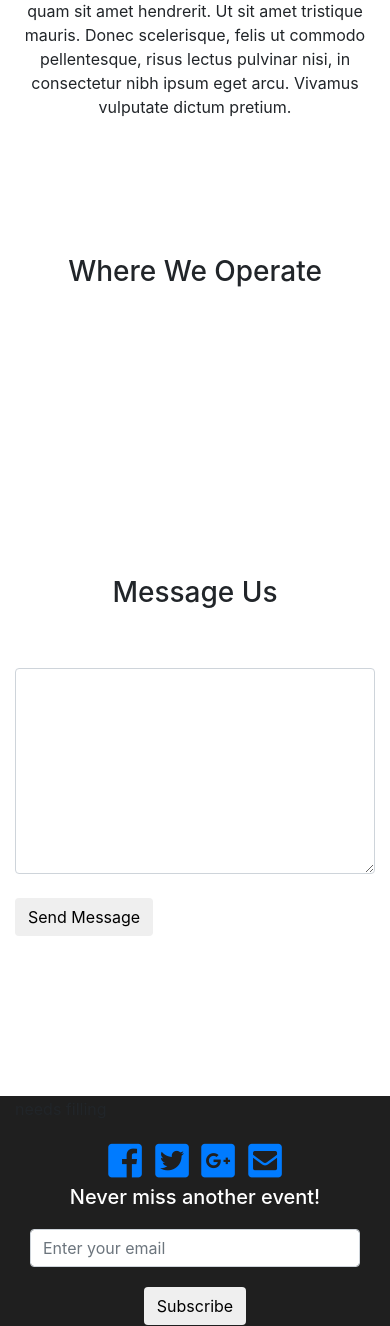
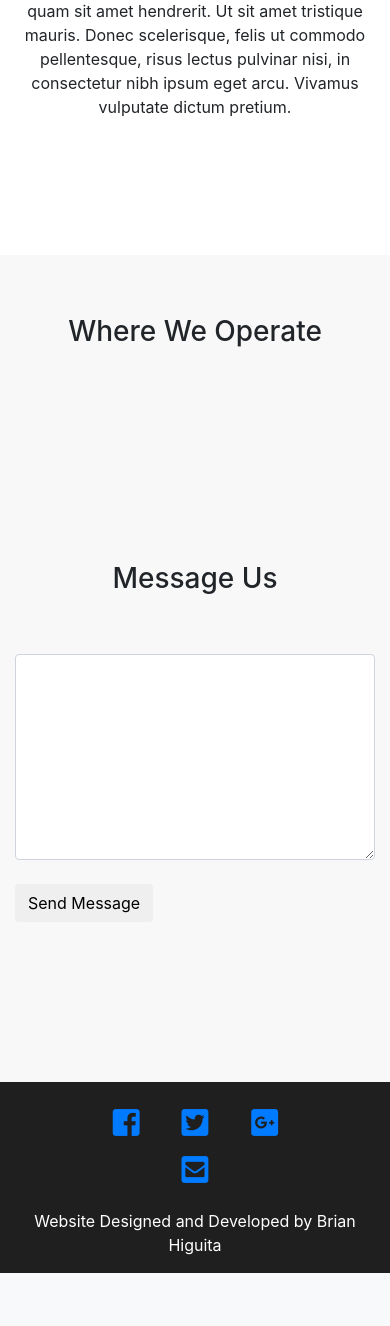
Before and after one commit to brianhiguita/events_manager, a PHP site: page / in a window 390 px wide. Shown: the part 1332-2658 px from the top of the page. After the commit the page ends 2605 px from the top, so only its background shows below. Run offline with PHP 8.4, Linux system fonts and the light colour scheme; data that the repository does not hold is empty; some libraries are stand-ins or nearby versions.

Commit message:
homepage and footer improvements. created by added

```diff
--- a/css/style.css
+++ b/css/style.css
@@ -95,17 +95,30 @@
   color: rgba(255, 255, 255, 0.8);
 }
 
-/* MORE INFO */
+/* message and location */
 
-.home-more-info {
-  padding-bottom: 50px;
+.contact-wrapper {
+  width: 100%;
+  background-color: #f5f5f5ad;
+  margin-top: 60px;
+  padding-bottom: 100px;
 }
-
 
 .home-more-info h3 {
   text-align: center;
   padding-bottom: 50px;
 }
+
+
+.message {
+  background: white !important;
+}
+
+
+
+
+
+
 
 
 /* single event */
@@ -127,7 +140,7 @@
 
 
 /* footer */
-footer {background-color: #1f1f1f; margin-top: 50px;}
+footer {background-color: #1f1f1f;}
 footer .row .col-md-4 ul {color: white; text-align: center; padding-top: 7px; list-style-type: none;}
 footer .row .col-md-4 ul li {padding-top: 10px;}
 .social:hover {
@@ -164,9 +177,9 @@ footer .row .col-md-4 ul li {padding-top: 10px;}
  }
 
 
- .subscribe {
-   margin: 20px 0px;
- }
+.social {
+  margin:5px 20px;
+}
 
 
  h5 {
--- a/includes/footer.php
+++ b/includes/footer.php
@@ -4,33 +4,33 @@
       </div>
     </div>
     <div class="row footer">
-      <div class="col-md-4">
-        <p>needs filling</p>
-      </div>
 
 
-      <div class="col-md-4">
-        <div class="text-center center-block">
+
+      <div class="col-md-10 offset-md-1">
+        <div class="text-center center-block social">
           <a href="https://www.facebook.com/bootsnipp"><i id="social-fb" class="fab fa-facebook-square fa-3x social"></i></a>
           <a href="https://twitter.com/bootsnipp"><i id="social-tw" class="fab fa-twitter-square fa-3x social"></i></a>
           <a href="https://plus.google.com/+Bootsnipp-page"><i id="social-gp" class="fab fa-google-plus-square fa-3x social"></i></a>
           <a href="mailto:bootsnipp@gmail.com"><i id="social-em" class="fa fa-envelope-square fa-3x social"></i></a>
         </div>
       </div>
-        <div class="col-md-4">
-          <div class="col-md-6 text-center">
+        <!-- <div class="col-md-4">
+          <div class="">
               <h5>Never miss another event!</h5>
-              <input type="email" class="form-control subscribe" placeholder="Enter your email"> <span> <button class="btn" type="submit">Subscribe</button></span>
+              <input type="email" class="form-control subscribe" placeholder="Enter your email"><button class="btn" type="submit">Subscribe</button>
+          </div>
+        </div> -->
+
+        <div class="col-md-12">
+          <div class="text-center center-block" style="color:white">
+            <p>Website Designed and Developed by Brian Higuita</p>
           </div>
         </div>
 
       </div>
 
 
-      <div class="row">
-        <div class="footer-hr-bottom col-md-10 offset-md-1">
-        </div>
-      </div>
 
 
     </div>
--- a/index.php
+++ b/index.php
@@ -64,26 +64,25 @@
 
 
 			</div>
-
-
-			<div class="row home-text">
-				<!-- <h1> More information </h1> -->
-				<!-- <p>
-					Lorem ipsum dolor sit amet, consectetur adipiscing elit. Fusce vel mauris vestibulum, imperdiet nunc eu, volutpat dui. Aenean vel convallis tortor, eu eleifend nulla. Vivamus efficitur ex vel enim laoreet, quis porttitor nibh auctor. Curabitur a tincidunt est, quis hendrerit enim. Maecenas faucibus placerat purus eu semper. Vestibulum ante ipsum primis in faucibus orci luctus et ultrices posuere cubilia Curae.
-				</p> -->
+		</div>
 
 
 
+
+			<div class="contact-wrapper">
+				<div class="container">
+					<div class="row home-text">
+
 						<div class="col-md-6 home-more-info">
 							<h3>Where We Operate</h3>
-				<div class="mapouter"><div class="gmap_canvas"><iframe width="100%" height="100%" id="gmap_canvas" src="https://maps.google.com/maps?q=SW11%204NJ&t=&z=13&ie=UTF8&iwloc=&output=embed" frameborder="0" scrolling="no" marginheight="0" marginwidth="0"></iframe><a href="https://www.pureblack.de">webdesigner</a></div><style>.mapouter{text-align:right;height:100%;width:100%;}.gmap_canvas {overflow:hidden;background:none!important;height:100%;width:100%;}</style></div>
+						<div class="mapouter"><div class="gmap_canvas"><iframe width="100%" height="100%" id="gmap_canvas" src="https://maps.google.com/maps?q=SW11%204NJ&t=&z=13&ie=UTF8&iwloc=&output=embed" frameborder="0" scrolling="no" marginheight="0" marginwidth="0"></iframe></div><style>.mapouter{text-align:right;height:100%;width:100%;}.gmap_canvas {overflow:hidden;background:none!important;height:100%;width:100%;}</style></div>
 
 						</div>
 
 						<div class="col-md-6 home-more-info">
 							<h3>Message Us</h3>
 							<form class="" action="index.html" method="post">
-						<textarea class="form-control" name="name" rows="8" cols=""></textarea>
+								<textarea class="form-control message" name="name" rows="8" cols=""></textarea>
 								<br>
 								<button class="btn" type="submit" name="submit">Send Message</button>
 							</form>
@@ -92,7 +91,7 @@
 
 
 					</div>
-
+				</div>
 
 			</div>
 
@@ -100,4 +99,6 @@
 
 
 
+
+
 	<?php include 'includes/footer.php'; ?>
```
Lines whose indentation alone changed are shown as unchanged.
